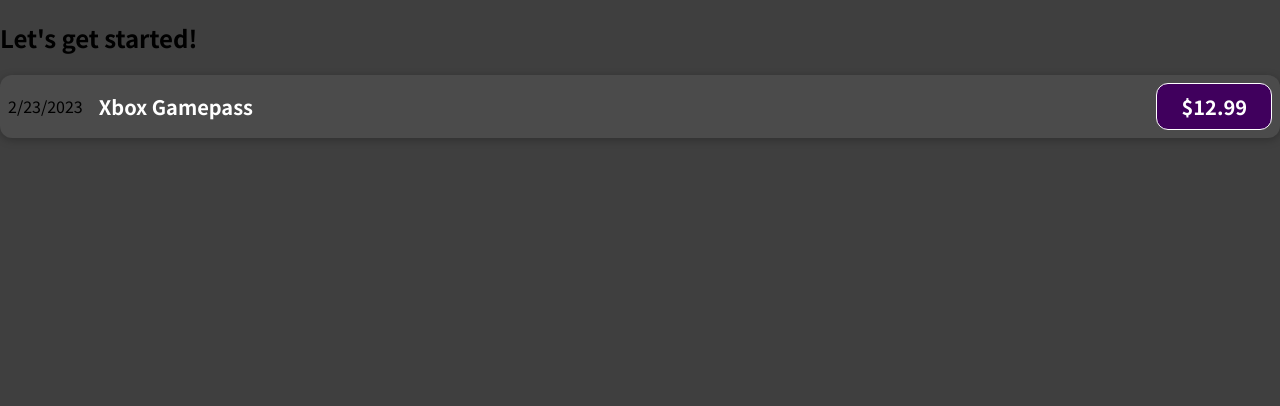
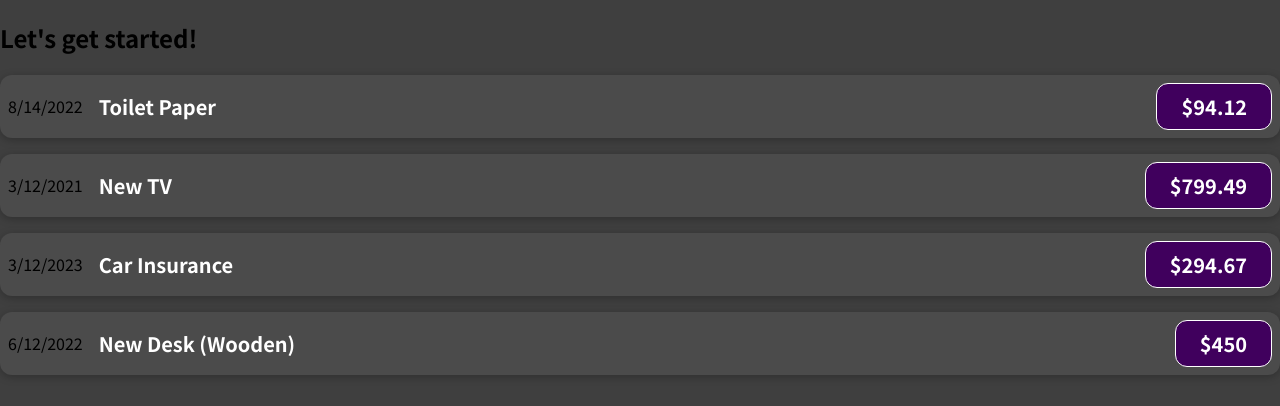
Before and after one commit to RMF2PT/react-complete-guide-23, a JavaScript app: page / in a window 1280 px wide. Shown: the top 406 px of the page. Built offline with nearby package versions, Linux system fonts and the light colour scheme.

Commit message:
Add props to Expense

```diff
--- a/src/App.js
+++ b/src/App.js
@@ -1,10 +1,51 @@
 import ExpenseItem from "./components/ExpenseItem";
 
 function App() {
+  const expenses = [
+    {
+      id: "e1",
+      title: "Toilet Paper",
+      amount: 94.12,
+      date: new Date(2022, 7, 14),
+    },
+    { id: "e2", title: "New TV", amount: 799.49, date: new Date(2021, 2, 12) },
+    {
+      id: "e3",
+      title: "Car Insurance",
+      amount: 294.67,
+      date: new Date(2023, 2, 12),
+    },
+    {
+      id: "e4",
+      title: "New Desk (Wooden)",
+      amount: 450,
+      date: new Date(2022, 5, 12),
+    },
+  ];
+
   return (
     <div>
       <h2>Let's get started!</h2>
-      <ExpenseItem />
+      <ExpenseItem
+        title={expenses[0].title}
+        amount={expenses[0].amount}
+        date={expenses[0].date}
+      ></ExpenseItem>
+      <ExpenseItem
+        title={expenses[1].title}
+        amount={expenses[1].amount}
+        date={expenses[1].date}
+      ></ExpenseItem>
+      <ExpenseItem
+        title={expenses[2].title}
+        amount={expenses[2].amount}
+        date={expenses[2].date}
+      ></ExpenseItem>
+      <ExpenseItem
+        title={expenses[3].title}
+        amount={expenses[3].amount}
+        date={expenses[3].date}
+      ></ExpenseItem>
     </div>
   );
 }
--- a/src/components/ExpenseItem.js
+++ b/src/components/ExpenseItem.js
@@ -1,16 +1,12 @@
 import "./ExpenseItem.css";
 
-export default function ExpenseItem() {
-  const expenseDate = new Date().toLocaleDateString();
-  const expenseTitle = "Xbox Gamepass";
-  const expensePrice = 12.99;
-
+export default function ExpenseItem(props) {
   return (
     <div className="expense-item">
-      <div>{expenseDate}</div>
+      <div>{props.date.toLocaleDateString()}</div>
       <div className="expense-item__description">
-        <h2>{expenseTitle}</h2>
-        <div className="expense-item__price">${expensePrice}</div>
+        <h2>{props.title}</h2>
+        <div className="expense-item__price">${props.amount}</div>
       </div>
     </div>
   );
```
